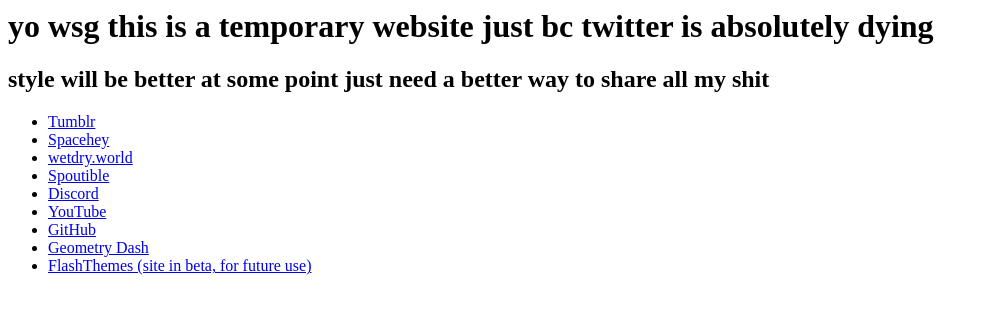
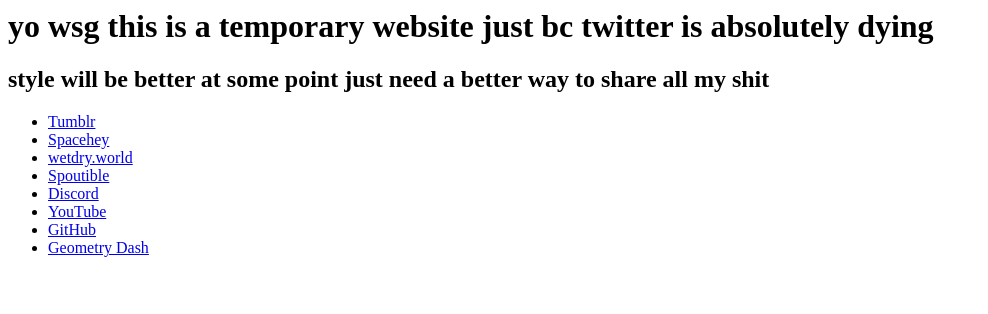
Before and after one commit to gracefulTenacity/yeahimsammi.xyz, a plain HTML site: page index.html in a window 1280 px wide. Shown: the whole page, without its empty margins (0-988 px from the left). Drawn offline with Linux system fonts and the light colour scheme.

Commit message:
Update index.html

```diff
--- a/index.html
+++ b/index.html
@@ -16,7 +16,6 @@
       <li><a href="https://www.youtube.com/channel/UCVCkrssVKBJy7OEVGhtE3ng">YouTube</a></li>
       <li><a href="https://github.com/gracefulTenacity">GitHub</a></li>
       <li><a href="https://gdbrowser.com/u/GracelessGD">Geometry Dash</a></li>
-      <li><a href="https://flashthemes.net/user/73">FlashThemes (site in beta, for future use)</a></li>
     </ul>
   </body>
 </html>
```
